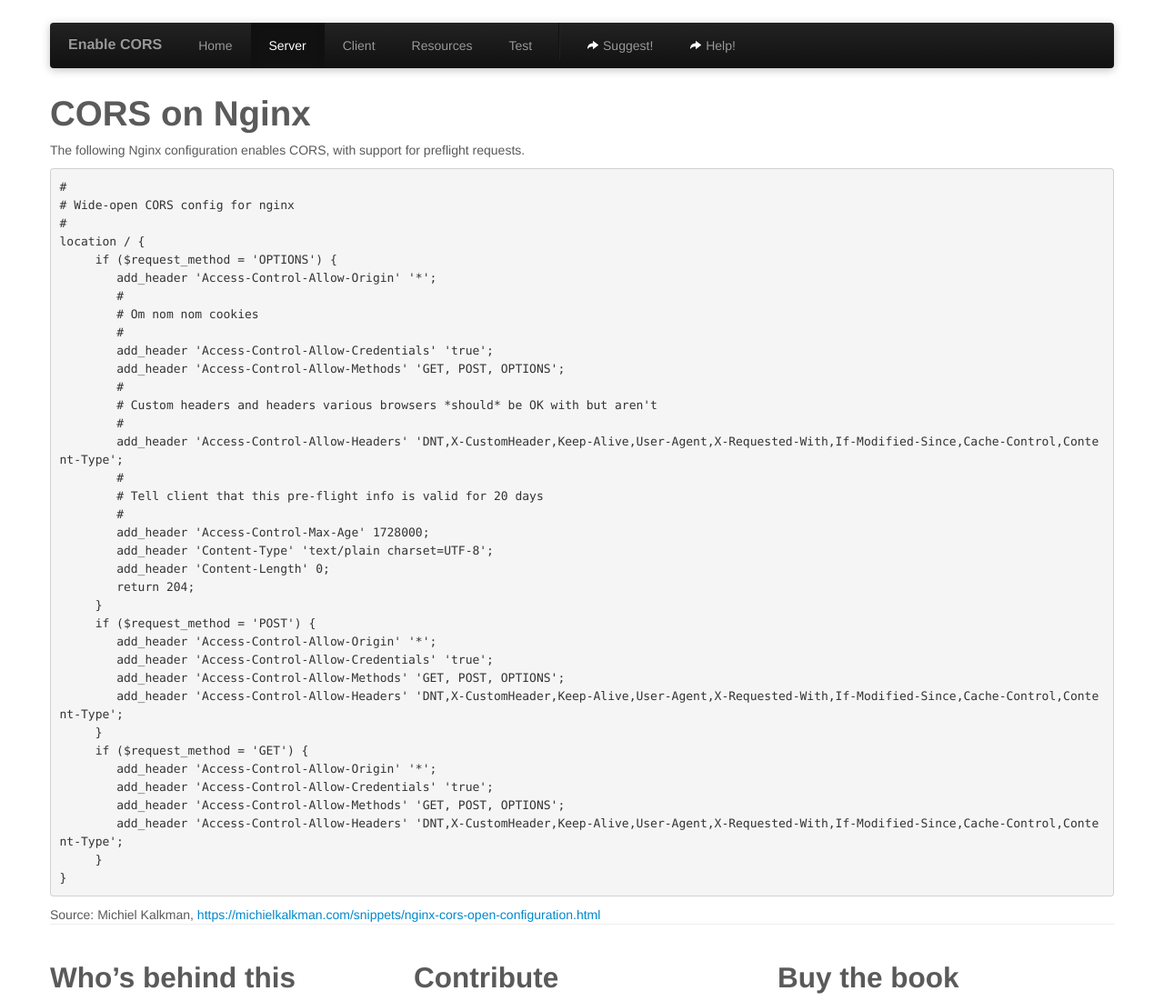
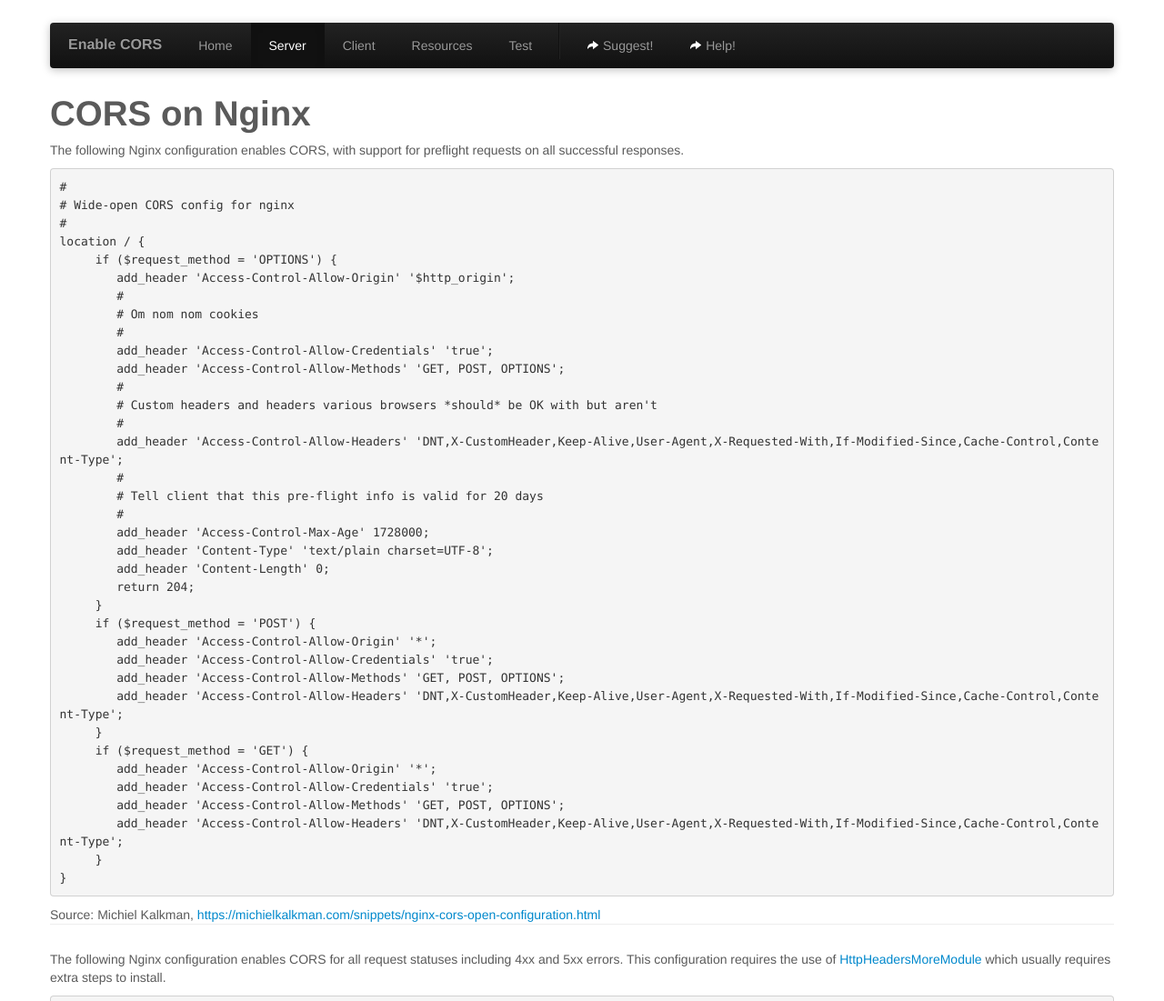
Before and after one commit to monsur/enable-cors.org, a Jekyll site: the page built from server_nginx.html, in a window 1280 px wide and 1400 px high, cut to the strip 0-1101 px from the top of the window. Shown: the whole strip at 91% size. Built offline with Jekyll 4.4.1, drawn with Linux system fonts in a browser that asks for light colours; some of the changed text lies outside the part shown.

Commit message:
Fixed nginx configuration.\nPreviously both firefox and chrome would give this error 'Cannot use wildcard in Access-Control-Allow-Origin when credentials flag is true.'\n Also added a configuration that works for all response status codes

```diff
--- a/server_nginx.html
+++ b/server_nginx.html
@@ -8,7 +8,7 @@
     <h1>CORS on Nginx</h1>
 
     <p>The following Nginx configuration enables CORS, with support
-      for preflight requests.</p>
+      for preflight requests on all successful responses.</p>
 
     <pre class="code">
 #
@@ -16,7 +16,7 @@
 #
 location / {
      if ($request_method = 'OPTIONS') {
-        add_header 'Access-Control-Allow-Origin' '*';
+        add_header 'Access-Control-Allow-Origin' '$http_origin';
         #
         # Om nom nom cookies
         #
@@ -50,4 +50,26 @@
 </pre>
     Source: Michiel Kalkman, <a href="https://michielkalkman.com/snippets/nginx-cors-open-configuration.html">https://michielkalkman.com/snippets/nginx-cors-open-configuration.html</a>
   </section>
+
+	<p>The following Nginx configuration enables CORS for all request statuses including 4xx and 5xx errors.
+	This configuration requires the use of <a href="http://wiki.nginx.org/HttpHeadersMoreModule">HttpHeadersMoreModule</a>
+	which usually requires extra steps to install.</p>
+
+    <pre class="code">
+location / {
+        more_set_headers "Access-Control-Allow-Origin: $http_origin";
+        more_set_headers 'Access-Control-Allow-Credentials: true';
+        more_set_headers 'Access-Control-Allow-Methods: GET, POST, PUT, DELETE, PATCH, HEAD, OPTIONS';
+        more_set_headers 'Access-Control-Allow-Headers: DNT,X-CustomHeader,Keep-Alive,User-Agent,X-Requested-With,If-Modified-Since,Cache-Control,Content-Type';
+
+     if ($request_method = 'OPTIONS') {
+        # Tell client that this pre-flight info is valid for 20 days
+        #
+        more_set_headers 'Access-Control-Max-Age: 1728000';
+        more_set_headers 'Content-Type: text/plain charset=UTF-8';
+        more_set_headers 'Content-Length: 0';
+        return 204;
+     }
+}
+    </pre>
 </div>
```
